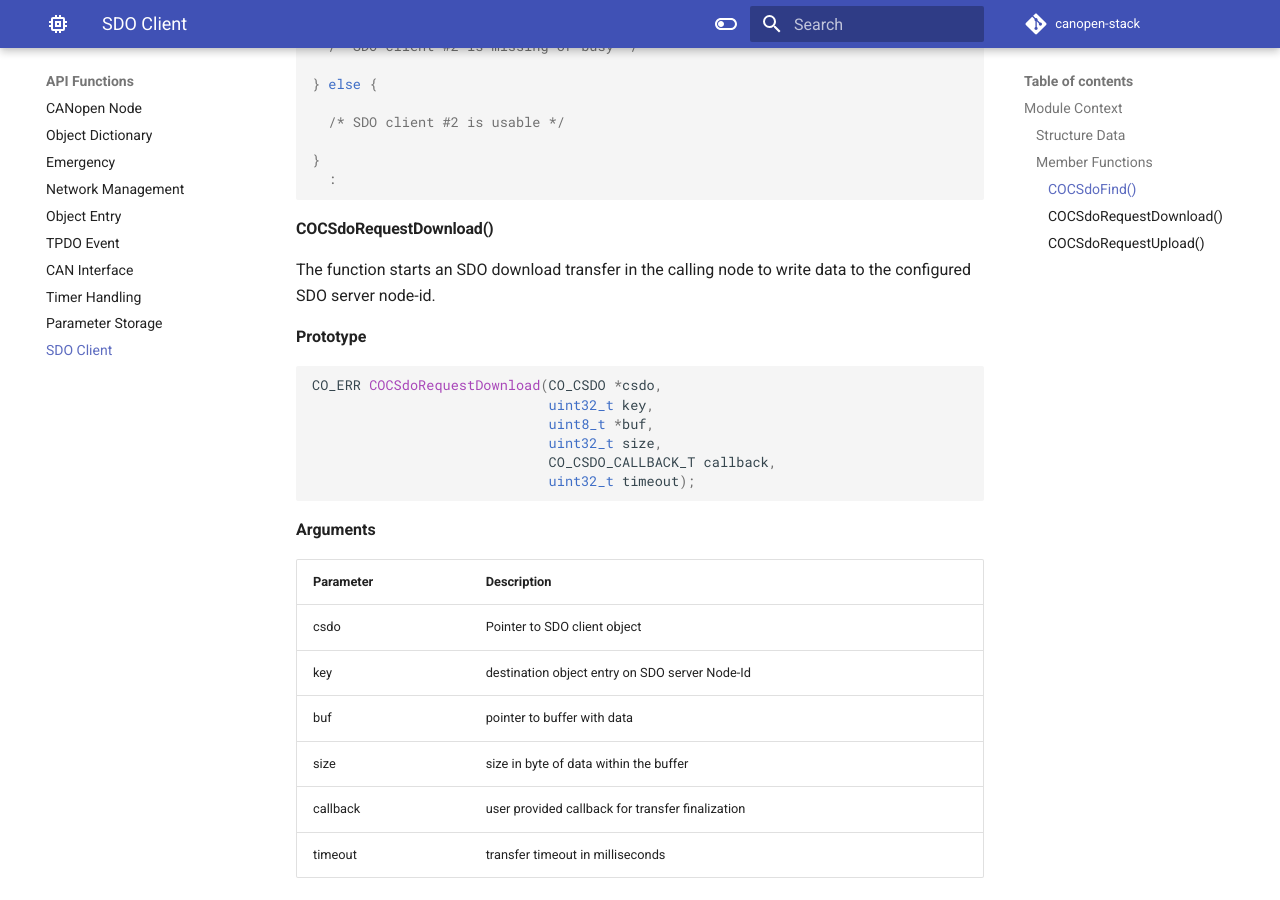
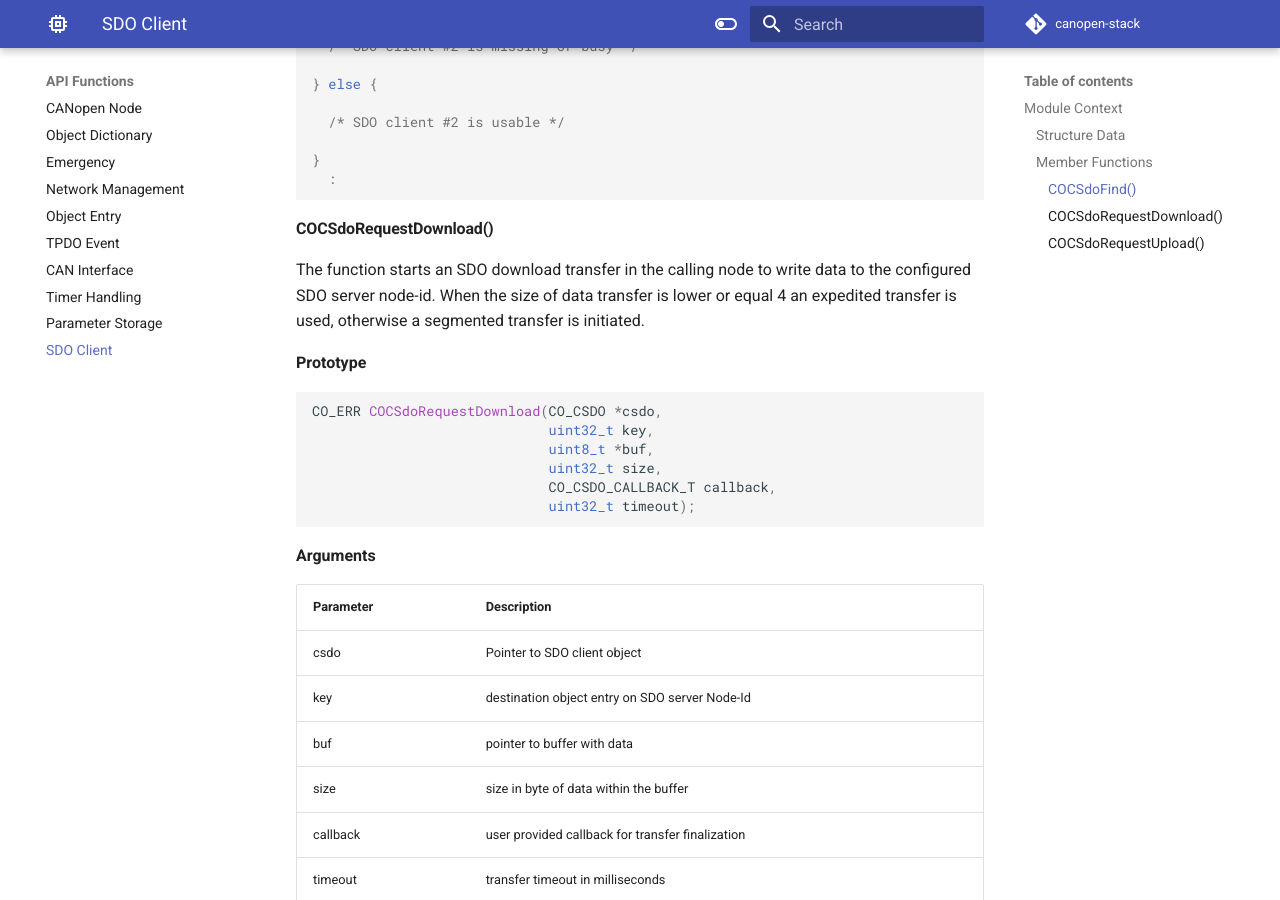
Before and after one commit to embedded-office/canopen-website, an MkDocs documentation site: the page built from website/docs/api/csdo.md, in a window 1280 px wide and 900 px high, scrolled down 2077 px. Built offline with MkDocs 1.6.1 and Material for MkDocs 9.7.7, drawn with Linux system fonts in a browser that asks for light colours; comment, search, counter and statistics services are not loaded; the version menu is left out; some of the changed text lies outside the part shown.

Commit message:
update documentation with SDO client update

```diff
--- a/website/docs/api/csdo.md
+++ b/website/docs/api/csdo.md
@@ -84,7 +84,7 @@
 
 #### COCSdoRequestDownload()
 
-The function starts an SDO download transfer in the calling node to write data to the configured SDO server node-id.
+The function starts an SDO download transfer in the calling node to write data to the configured SDO server node-id. When the size of data transfer is lower or equal 4 an expedited transfer is used, otherwise a segmented transfer is initiated.
 
 **Prototype**
 
@@ -161,7 +161,7 @@
 
 #### COCSdoRequestUpload()
 
-The function starts an SDO upload transfer in the calling node to read data from the configured SDO server node-id.
+The function starts an SDO upload transfer in the calling node to read data from the configured SDO server node-id. When the size of data transfer is lower or equal 4 an expedited transfer is used, otherwise a segmented transfer is initiated.
 
 **Prototype**
 
```
